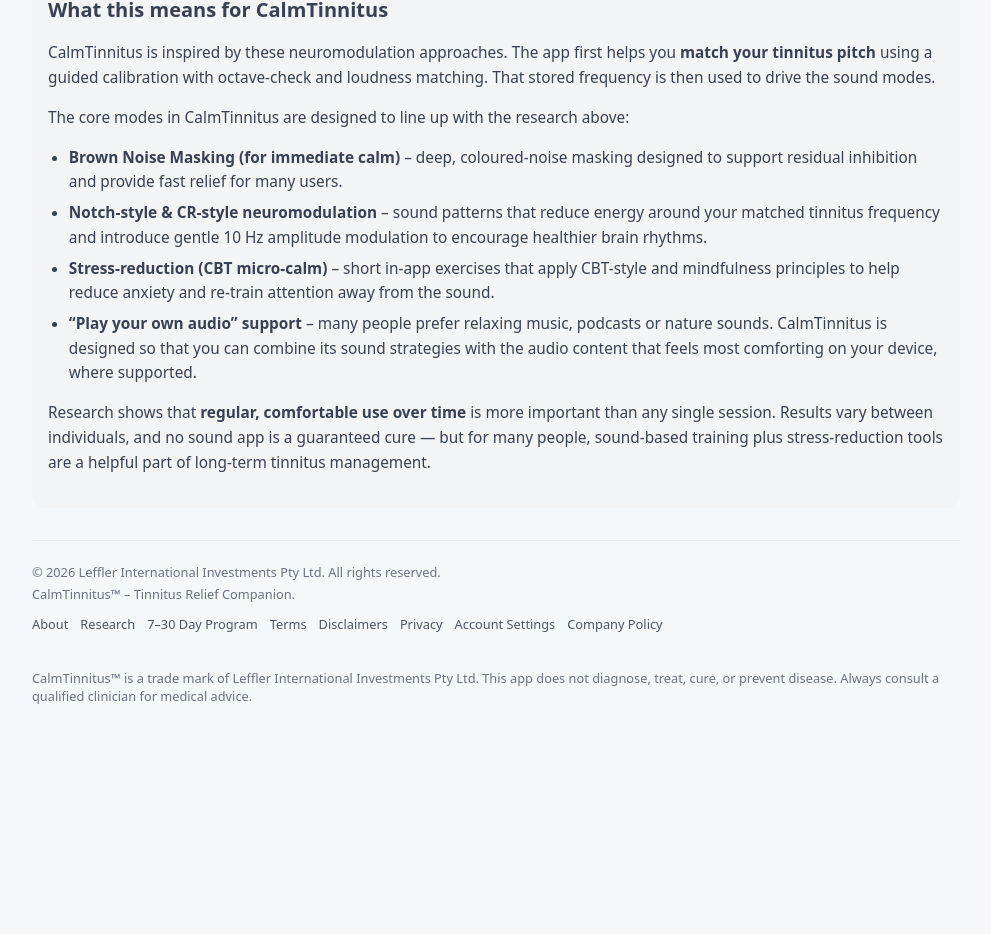
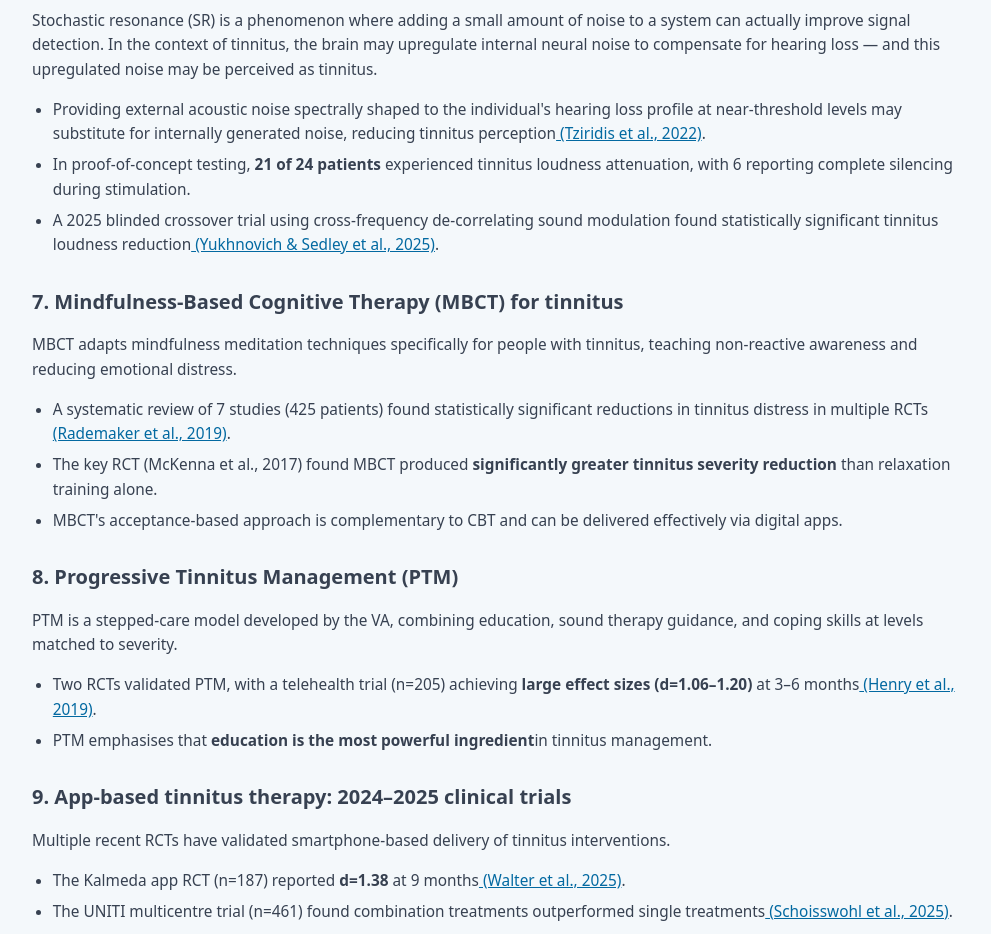
Before and after one commit to danyaffa/CalmTinnitus, a Next.js app: page /research in a window 1280 px wide. Shown: the part 1848-2782 px from the top of the page, without its empty margins (144-1135 px from the left). Before the commit the page ends 2593 px from the top, so only its background shows below. Built offline with nearby package versions, Linux system fonts and the light colour scheme; no server answers.

Commit message:
Update page.tsx

```diff
--- a/app/research/page.tsx
+++ b/app/research/page.tsx
@@ -206,51 +206,129 @@ export default function ResearchPage() {
         </ul>
       </section>
 
-      {/* 6. What this means for CalmTinnitus */}
+      {/* 6. Stochastic Resonance */}
+      <section className="nq-research-section">
+        <h2>6. Stochastic resonance &amp; near-threshold noise</h2>
+        <p>
+          Stochastic resonance (SR) is a phenomenon where adding a small amount
+          of noise to a system can actually improve signal detection. In the
+          context of tinnitus, the brain may upregulate internal neural noise to
+          compensate for hearing loss &mdash; and this upregulated noise may be
+          perceived as tinnitus.
+        </p>
+        <ul>
+          <li>
+            Providing external acoustic noise spectrally shaped to the
+            individual&apos;s hearing loss profile at near-threshold levels may
+            substitute for internally generated noise, reducing tinnitus
+            perception
+            <a href="https://www.frontiersin.org/journals/neuroscience/articles/10.3389/fnins.2022.831581/full" target="_blank" rel="noreferrer"> (Tziridis et al., 2022)</a>.
+          </li>
+          <li>
+            In proof-of-concept testing, <strong>21 of 24 patients</strong> experienced
+            tinnitus loudness attenuation, with 6 reporting complete silencing during stimulation.
+          </li>
+          <li>
+            A 2025 blinded crossover trial using cross-frequency de-correlating sound
+            modulation found statistically significant tinnitus loudness reduction
+            <a href="https://pubmed.ncbi.nlm.nih.gov/40505169/" target="_blank" rel="noreferrer"> (Yukhnovich &amp; Sedley et al., 2025)</a>.
+          </li>
+        </ul>
+      </section>
+
+      {/* 7. MBCT */}
+      <section className="nq-research-section">
+        <h2>7. Mindfulness-Based Cognitive Therapy (MBCT) for tinnitus</h2>
+        <p>
+          MBCT adapts mindfulness meditation techniques specifically for people
+          with tinnitus, teaching non-reactive awareness and reducing emotional distress.
+        </p>
+        <ul>
+          <li>
+            A systematic review of 7 studies (425 patients) found statistically
+            significant reductions in tinnitus distress in multiple RCTs
+            <a href="https://www.frontiersin.org/journals/neurology/articles/10.3389/fneur.2019.01135/full" target="_blank" rel="noreferrer"> (Rademaker et al., 2019)</a>.
+          </li>
+          <li>
+            The key RCT (McKenna et al., 2017) found MBCT produced <strong>significantly
+            greater tinnitus severity reduction</strong> than relaxation training alone.
+          </li>
+          <li>
+            MBCT&apos;s acceptance-based approach is complementary to CBT and can be
+            delivered effectively via digital apps.
+          </li>
+        </ul>
+      </section>
+
+      {/* 8. PTM */}
+      <section className="nq-research-section">
+        <h2>8. Progressive Tinnitus Management (PTM)</h2>
+        <p>
+          PTM is a stepped-care model developed by the VA, combining education,
+          sound therapy guidance, and coping skills at levels matched to severity.
+        </p>
+        <ul>
+          <li>
+            Two RCTs validated PTM, with a telehealth trial (n=205) achieving
+            <strong> large effect sizes (d=1.06&ndash;1.20)</strong> at 3&ndash;6 months
+            <a href="https://pubmed.ncbi.nlm.nih.gov/29847413/" target="_blank" rel="noreferrer"> (Henry et al., 2019)</a>.
+          </li>
+          <li>
+            PTM emphasises that <strong>education is the most powerful ingredient</strong>
+            in tinnitus management.
+          </li>
+        </ul>
+      </section>
+
+      {/* 9. App trials */}
+      <section className="nq-research-section">
+        <h2>9. App-based tinnitus therapy: 2024&ndash;2025 clinical trials</h2>
+        <p>
+          Multiple recent RCTs have validated smartphone-based delivery of tinnitus interventions.
+        </p>
+        <ul>
+          <li>
+            The Kalmeda app RCT (n=187) reported <strong>d=1.38</strong> at 9 months
+            <a href="https://pmc.ncbi.nlm.nih.gov/articles/PMC11888023/" target="_blank" rel="noreferrer"> (Walter et al., 2025)</a>.
+          </li>
+          <li>
+            The UNITI multicentre trial (n=461) found combination treatments outperformed single treatments
+            <a href="https://www.nature.com/articles/s41467-025-66165-1" target="_blank" rel="noreferrer"> (Schoisswohl et al., 2025)</a>.
+          </li>
+          <li>
+            These trials confirm that <strong>consistent daily app use over months</strong> is the key
+            predictor of improvement.
+          </li>
+        </ul>
+      </section>
+
+      {/* What this means for CalmTinnitus */}
       <section className="nq-research-section nq-research-note">
         <h2>What this means for CalmTinnitus</h2>
         <p>
           CalmTinnitus is inspired by these neuromodulation approaches. The app
           first helps you <strong>match your tinnitus pitch</strong> using a
-          guided calibration with octave-check and loudness matching. That
-          stored frequency is then used to drive the sound modes.
+          guided calibration. That frequency then drives the sound modes.
         </p>
-        <p>
-          The core modes in CalmTinnitus are designed to line up with the
-          research above:
-        </p>
+        <p>The therapy modes in CalmTinnitus are designed to align with the research above:</p>
         <ul>
-          <li>
-            <strong>Brown Noise Masking (for immediate calm)</strong> – deep,
-            coloured-noise masking designed to support residual inhibition and
-            provide fast relief for many users.
-          </li>
-          <li>
-            <strong>Notch-style & CR-style neuromodulation</strong> – sound
-            patterns that reduce energy around your matched tinnitus frequency
-            and introduce gentle 10&nbsp;Hz amplitude modulation to encourage
-            healthier brain rhythms.
-          </li>
-          <li>
-            <strong>Stress-reduction (CBT micro-calm)</strong> – short
-            in-app exercises that apply CBT-style and mindfulness principles to
-            help reduce anxiety and re-train attention away from the sound.
-          </li>
-          <li>
-            <strong>“Play your own audio” support</strong> – many people prefer
-            relaxing music, podcasts or nature sounds. CalmTinnitus is designed
-            so that you can combine its sound strategies with the audio content
-            that feels most comforting on your device, where supported.
-          </li>
+          <li><strong>Relief (CR) Therapy</strong> &mdash; coordinated reset patterns for neural desynchronisation and habituation.</li>
+          <li><strong>Standard Therapy (Comfort)</strong> &mdash; gentle background sound with coloured-noise masking for residual inhibition.</li>
+          <li><strong>Sleep Support</strong> &mdash; quieter profiles designed for overnight use.</li>
+          <li><strong>Stochastic Resonance (SR)</strong> &mdash; near-threshold noise shaped to your hearing profile (section 6).</li>
+          <li><strong>Mindfulness (MBCT) Program</strong> &mdash; 8-week guided mindfulness with tinnitus-specific exercises (section 7).</li>
+          <li><strong>Screening &amp; Education (PTM)</strong> &mdash; severity screening with stepped recommendations and educational modules (section 8).</li>
+          <li><strong>Play your own audio</strong> &mdash; combine therapy with your preferred music, podcasts or nature sounds.</li>
         </ul>
         <p>
           Research shows that <strong>regular, comfortable use over time</strong>{" "}
           is more important than any single session. Results vary between
-          individuals, and no sound app is a guaranteed cure — but for many
-          people, sound-based training plus stress-reduction tools are a helpful
-          part of long-term tinnitus management.
+          individuals, and no sound app is a guaranteed cure &mdash; but for many
+          people, sound-based training plus mindfulness and education tools are a
+          helpful part of long-term tinnitus management.
         </p>
       </section>
+
 
       <Footer variant="full" />
 
```
